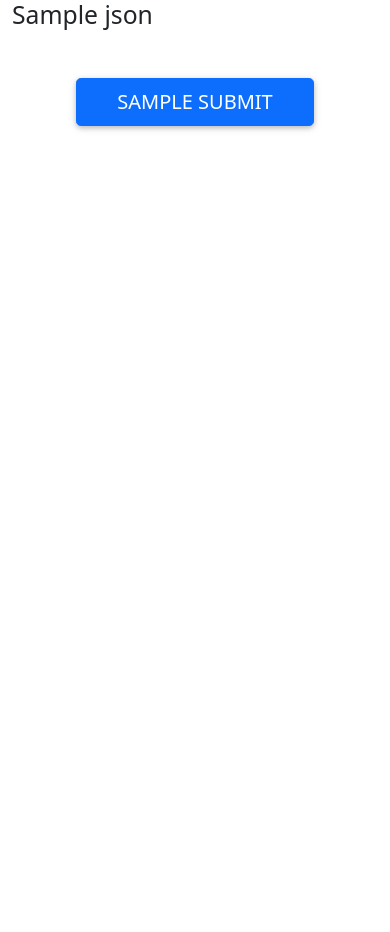
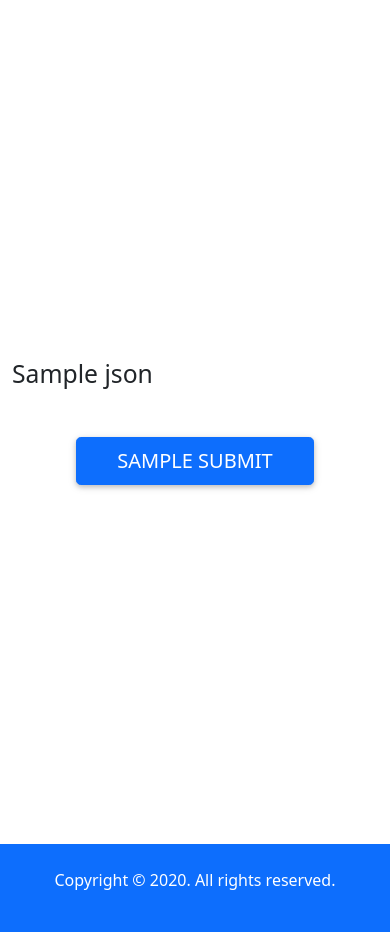
Before and after one commit to BYU-PCCL/depolarizing-chatroom, a Flask app: template templates/question_resume.html in a window 390 px wide. Before the commit the page ends 131 px from the top, so only its background shows below. Run offline with Flask 2, Linux system fonts and the light colour scheme; the template is opened without the code that fills it: most values are stand-ins (such as "Sample title", 1, 10 or a date in 2020); some libraries are stand-ins or nearby versions.

Commit message:
responsive survey 2.0

```diff
--- a/templates/question_resume.html
+++ b/templates/question_resume.html
@@ -1,50 +1,67 @@
+<!doctype html>
+
+<html lang="en">
 <head>
-    <!---
-    <link rel="stylesheet" href="{{ url_for('static', filename='css/stylesheet.css') }}">
--->
-    <link rel="preconnect" href="https://fonts.googleapis.com">
-    <link rel="preconnect" href="https://fonts.gstatic.com" crossorigin>
-    <!--
-    <script src="https://cdnjs.cloudflare.com/ajax/libs/jquery/3.4.1/jquery.min.js"></script>
-    <link href="https://fonts.googleapis.com/css2?family=Source+Sans+Pro:wght@200;400;700&display=swap" rel="stylesheet">
-    -->
+    <meta charset="utf-8">
+    <meta name="viewport" content="width=device-width, initial-scale=1">
+
+    <title>Log in</title>
+    <meta name="description" content="A simple HTML5 Template for new projects.">
+    <meta name="author" content="SitePoint">
+
+    <meta property="og:title" content="A Basic HTML5 Template">
+    <meta property="og:type" content="website">
+    <meta property="og:url" content="https://www.sitepoint.com/a-basic-html5-template/">
+    <meta property="og:description" content="Login page">
+    <meta property="og:image" content="image.png">
+
+    <link rel="icon" href="/favicon.ico">
+    <link rel="icon" href="/favicon.svg" type="image/svg+xml">
+    <link rel="apple-touch-icon" href="/apple-touch-icon.png">
+
     <!--- CSS -->
     <link href="{{url_for('static', filename='css/mdb.min.css')}}" rel="stylesheet">
     <link href="https://cdn.jsdelivr.net/npm/bootstrap@5.0.2/dist/css/bootstrap.min.css" rel="stylesheet" integrity="sha384-EVSTQN3/azprG1Anm3QDgpJLIm9Nao0Yz1ztcQTwFspd3yD65VohhpuuCOmLASjC" crossorigin="anonymous">
-    <link href="{{url_for('static', filename='css/login.css')}}" rel="stylesheet">
+    <link href="{{url_for('static', filename='css/h-custom.css')}}" rel="stylesheet">
 
     <!-- JS -->
     <script src="https://code.jquery.com/jquery-3.6.0.min.js"></script>  <script src="https://cdnjs.cloudflare.com/ajax/libs/popper.js/1.14.7/umd/popper.min.js" integrity="sha384-UO2eT0CpHqdSJQ6hJty5KVphtPhzWj9WO1clHTMGa3JDZwrnQq4sF86dIHNDz0W1" crossorigin="anonymous"></script>
     <script src="https://stackpath.bootstrapcdn.com/bootstrap/4.3.1/js/bootstrap.min.js" integrity="sha384-JjSmVgyd0p3pXB1rRibZUAYoIIy6OrQ6VrjIEaFf/nJGzIxFDsf4x0xIM+B07jRM" crossorigin="anonymous"></script>
-    <link href="{{url_for('static', filename='css/h-custom.css')}}" rel="stylesheet">
 <body>
 
+    <section class="vh-100">
+      <div class="container-fluid h-custom">
+        <div class="row d-flex justify-content-center align-items-center h-100">
 
-    <section class="vh-100">
-    <div class="container-fluid">
-
-        <div class="row d-flex align-items-center justify-content-center">
-            <div class="col-md-10 col-lg-8 ">
-            <form class="ajaxform" data-url="/ajax_form">
-
+          <div class="col-md-8 col-lg-6 col-xl-4 offset-xl-1">
              <h2 class="question pb-3">{{json["question"]}}</h2>
 
-                <div class="form-outline" id="single_input">
+            <form class="ajaxform" data-url="/ajax_form">
+              <!-- Email input -->
+              <div class="form-outline mb-4" id="single_input">
                 {{json["rendered_form"]|safe}}
+              </div>
+
               <input type="hidden" name="qtype" value="{{json['type']}}">
               {% if json["is_post"] %}
               <input type="hidden" name="is_post" value="true">
               {% endif %}
-                </div>
 
               <div class="text-center text-lg-start mt-4 pt-2">
                 <button type="submit" class="btn btn-primary btn-lg"
                   style="padding-left: 2.5rem; padding-right: 2.5rem;">{{json["submit"]}}</button>
               </div>
+
             </form>
           </div>
+        </div>
+      </div>
+      <div class="d-flex flex-column flex-md-row text-center text-md-start justify-content-between py-4 px-4 px-xl-5 bg-primary">
+        <!-- Copyright -->
+        <div class="text-white mb-3 mb-md-0">
+          Copyright © 2020. All rights reserved.
+        </div>
 
-        </div>
       </div>
     </section>
 
@@ -71,3 +88,4 @@
     <script src="{{ url_for('static', filename='js/forms.js') }}"></script>
     <script src="{{url_for('static', filename='js/mdb.min.js')}}"></script>
 </body>
+</html>
```
Also changed, not shown: templates/index.html (+12 -5 lines). Lines whose indentation alone changed are shown as unchanged.
